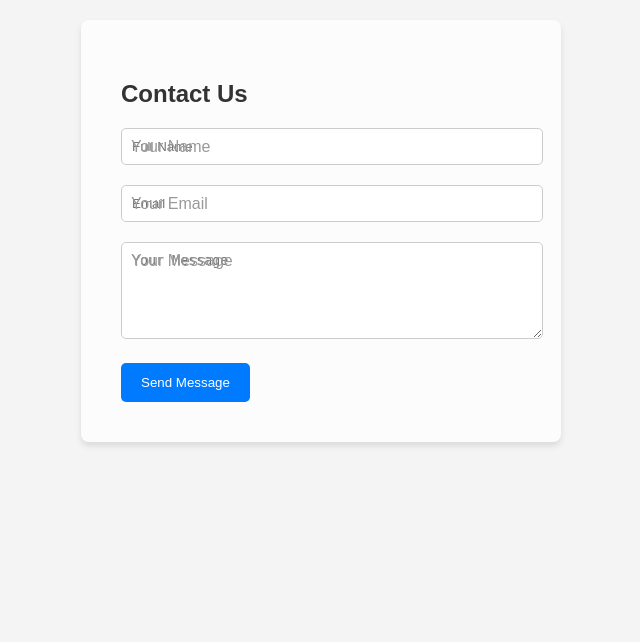
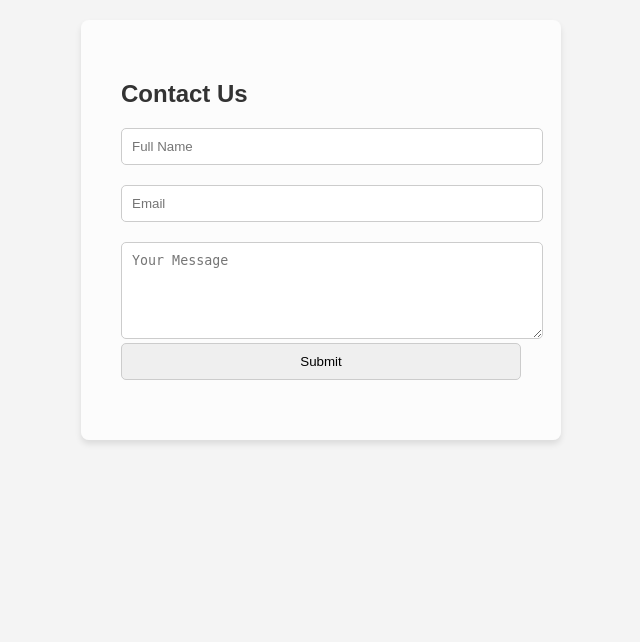
Before and after one commit to foodrecipegrouph/cmm004, a PHP site: page /contact.php in a window 1280 px wide. Shown: the part 38-680 px from the top of the page, without its empty margins (319-959 px from the left). Run offline with PHP 8.4, Linux system fonts and the light colour scheme.

Commit message:
contact.php

```diff
--- a/contact.php
+++ b/contact.php
@@ -139,17 +139,17 @@
     <h2>Contact Us</h2>
     <div class="input-group">
       <input type="text" name="name" placeholder="Full Name" required>
-      <label for="name">Your Name</label>
+
     </div>
     <div class="input-group">
       <input type="email" name="email" placeholder="Email" required>
-      <label for="email">Your Email</label>
+
     </div>
     <div class="input-group">
       <textarea name="message" rows="5" placeholder="Your Message" required></textarea>
-      <label for="message">Your Message</label>
+      <input type="submit" value="Submit">
     </div>
-    <button type="submit">Send Message</button>
+
   </form>
 
   <?PHP
@@ -159,24 +159,23 @@
       $email = $_POST['email'];
       $message = $_POST['message'];
 
-      // Email address to send the message to
-      $to = 'sefaboakye2023@outlook.com';
 
-      // Subject of the email
+      $to = 'foodrecipegrough@outlook.com';
+
       $subject = 'New Message from Contact Form';
 
-      // Compose the message
+
       $email_message = "Name: $name\n";
       $email_message .= "Email: $email\n\n";
       $email_message .= "Message:\n$message";
 
-      // Headers
+
       $headers = "From: $name <$email>\r\nReply-To: $email\r\n";
 
-      // Send the email
+
       mail($to, $subject, $email_message, $headers);
 
-      // Display a success message
+
       echo "<p style='color: green; font-weight: bold;'>Message sent successfully!</p>";
   }
   ?>
```
